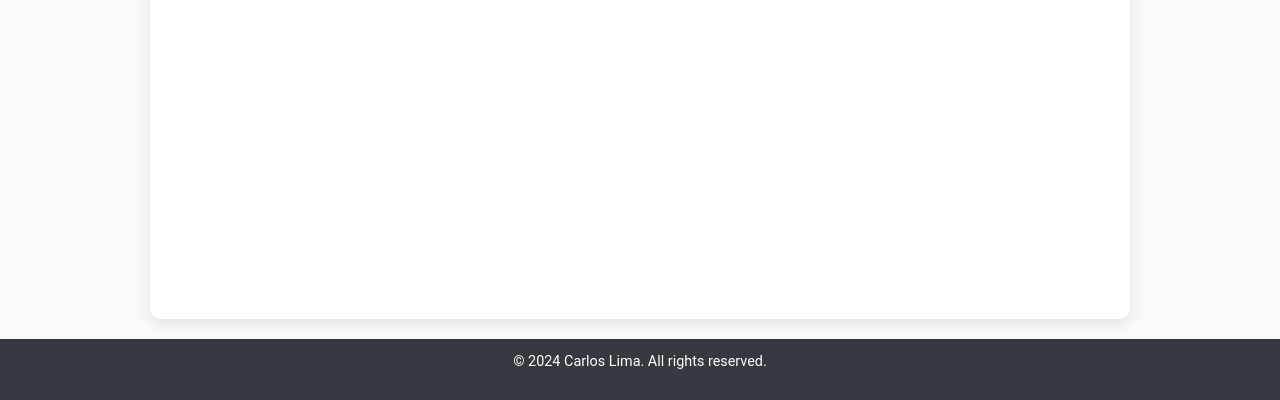
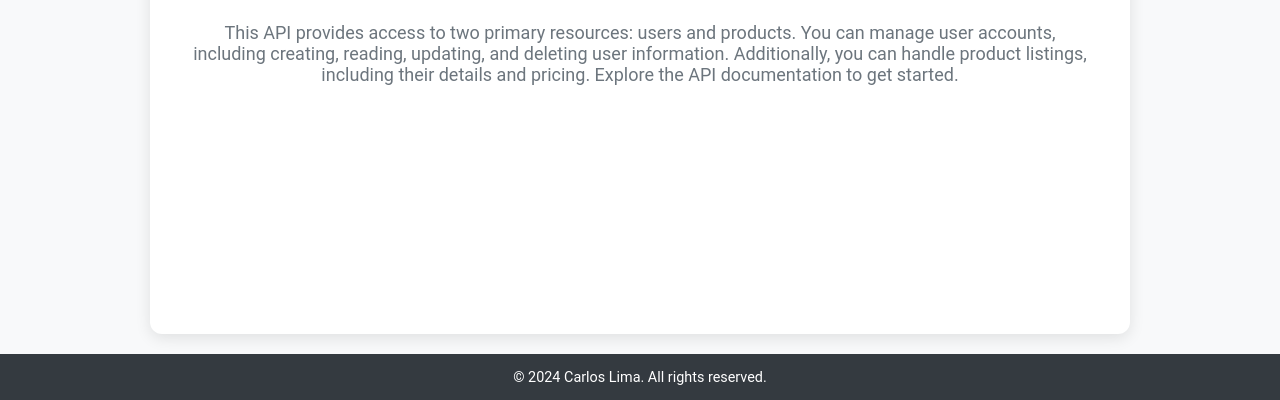
Before and after one commit to carlos-lima-dev/nodejs-mongoDB-API, a website: page dist/views/index.html in a window 1280 px wide. Shown: the part 400-800 px from the top of the page. Drawn offline with Linux system fonts and the light colour scheme.

Commit message:
css change

```diff
--- a/dist/views/index.html
+++ b/dist/views/index.html
@@ -4,7 +4,7 @@
 <head>
     <meta charset="UTF-8">
     <meta name="viewport" content="width=device-width, initial-scale=1.0">
-    <title>Welcome to My API</title>
+    <title>ConnectAPI</title>
     <style>
         body {
             font-family: 'Roboto', Arial, sans-serif;
@@ -67,6 +67,9 @@
             text-align: center;
             margin: 20px auto;
             flex: 1;
+            display: flex;
+            flex-direction: column;
+            justify-content: center;
         }
 
         h1 {
@@ -77,7 +80,6 @@
 
         p {
             font-size: 1.125rem;
-            margin-bottom: 30px;
             color: #6c757d;
         }
 
--- a/tsconfig.json
+++ b/tsconfig.json
@@ -1,7 +1,7 @@
 {
   "compilerOptions": {
-    "outDir": "./dist", // The output directory for compiled files
-    "rootDir": "./src", // The root directory of input files
+    "outDir": "./dist",
+    "rootDir": "./src",
     "target": "ES6",
     "module": "commonjs",
     "strict": true,
```
